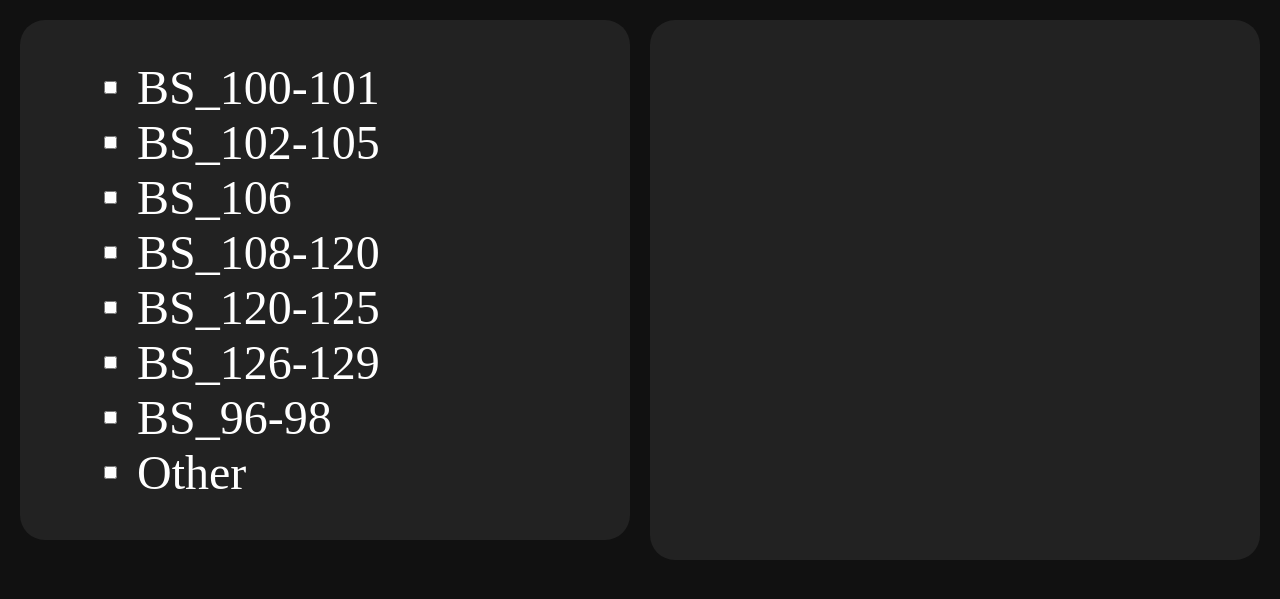
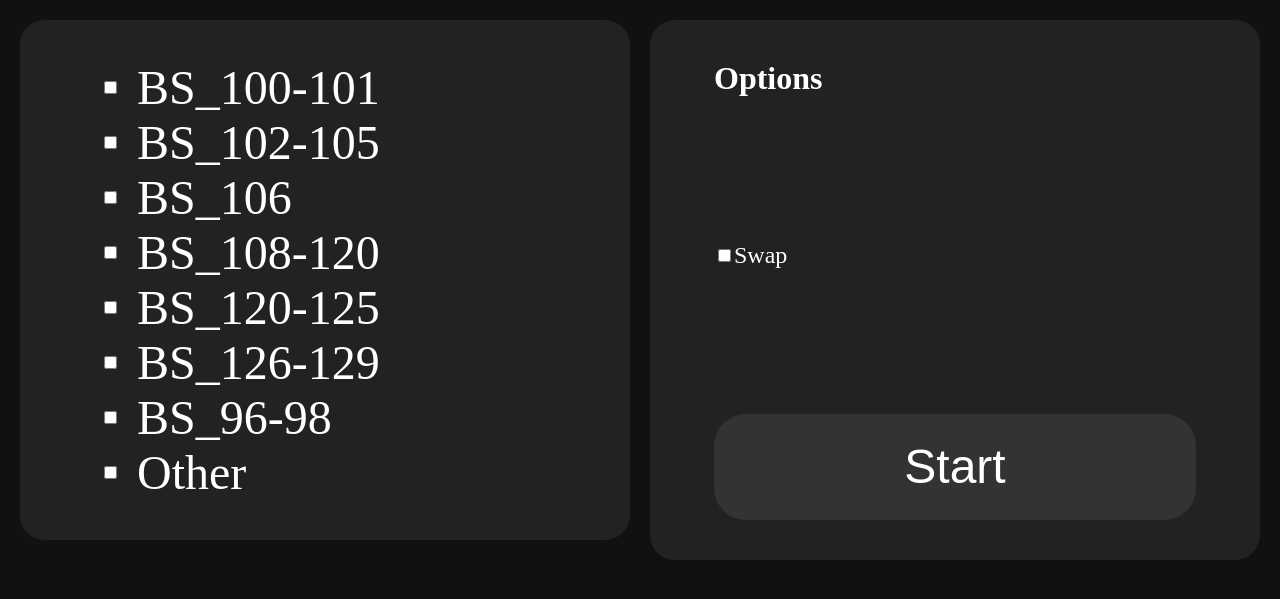
Before and after one commit to melektron/alpha, a Flask app: page / in a window 1280 px wide. Shown: the top 599 px of the page. Run offline with Flask 2, Linux system fonts and the light colour scheme.

Commit message:
15:07
Took 26 minutes

```diff
--- a/tools/simplytrain/static/css/index.css
+++ b/tools/simplytrain/static/css/index.css
@@ -44,6 +44,11 @@ body {
     border-radius: 25px;
 
     background: #222;
+
+    display: flex;
+
+    flex-direction: column;
+    justify-content: space-between;
 }
 
 .setButton {
@@ -80,3 +85,44 @@ body {
 
     justify-content: flex-start;
 }
+
+
+#startButton {
+    padding: 2vw 1vh;
+
+    border-radius: 4vh;
+    border-width: 0;
+
+    background: #333;
+
+    color: white;
+    font-size: 3em;
+}
+
+#startButton:hover {
+    transition-duration: .2s;
+    scale: 105%;
+    background: #464;
+}
+
+#startButton:active {
+    transition-duration: .1s;
+    scale: 110%;
+    background: #5a5;
+}
+
+
+.optionsHolder {
+
+}
+
+.swapthingyBox {
+    display: flex;
+    width: 100%;
+    justify-content: flex-start;
+}
+
+.swapthingy {
+    font-size: 1.5em;
+    color: white;
+}
--- a/tools/simplytrain/static/js/index.js
+++ b/tools/simplytrain/static/js/index.js
@@ -7,3 +7,12 @@ Functions for index.html
 Author:
 Nilusink
 */
+function getWords() {
+    fetch("/compose?nr=500&alts=0&sets=BS_100-101,BS_102-105")
+        .then((response) => {
+            return response.json()
+        })
+        .then({
+
+        })
+}
--- a/tools/simplytrain/templates/base.html
+++ b/tools/simplytrain/templates/base.html
@@ -2,7 +2,6 @@
 <html lang="en">
 <head>
     <meta charset="UTF-8">
-{#    <meta name="viewport" content="width=device-width, initial-scale=1.0">#}
     <meta name="viewport" content="width=device-width, initial-scale=1.0">
     <meta http-equiv="X-UA-Compatible" content="ie=edge">
     <title>Alpha Smiply Train</title>
--- a/tools/simplytrain/templates/index.html
+++ b/tools/simplytrain/templates/index.html
@@ -3,7 +3,6 @@
 {% block head %}
     <link rel="stylesheet" href="{{ url_for('static', filename='css/index.css') }}">
     <script src="{{ url_for('static', filename='js/index.js') }}"></script>
-    <script src="https://cdn.jsdelivr.net/npm/chart.js"></script>
 {% endblock %}
 
 {% block body %}
@@ -11,7 +10,14 @@
 
     </form>
     <div id="startBox">
+        <label style="color: white; font-size: 2em; font-weight: bold">Options</label>
 
+        <div class="swapthingyBox">
+            <input type="checkbox" id="swap">
+            <label for="swap" class="swapthingy">Swap</label>
+        </div>
+
+        <button id="startButton">Start</button>
     </div>
     <script>
         fetch("/sets")
```
